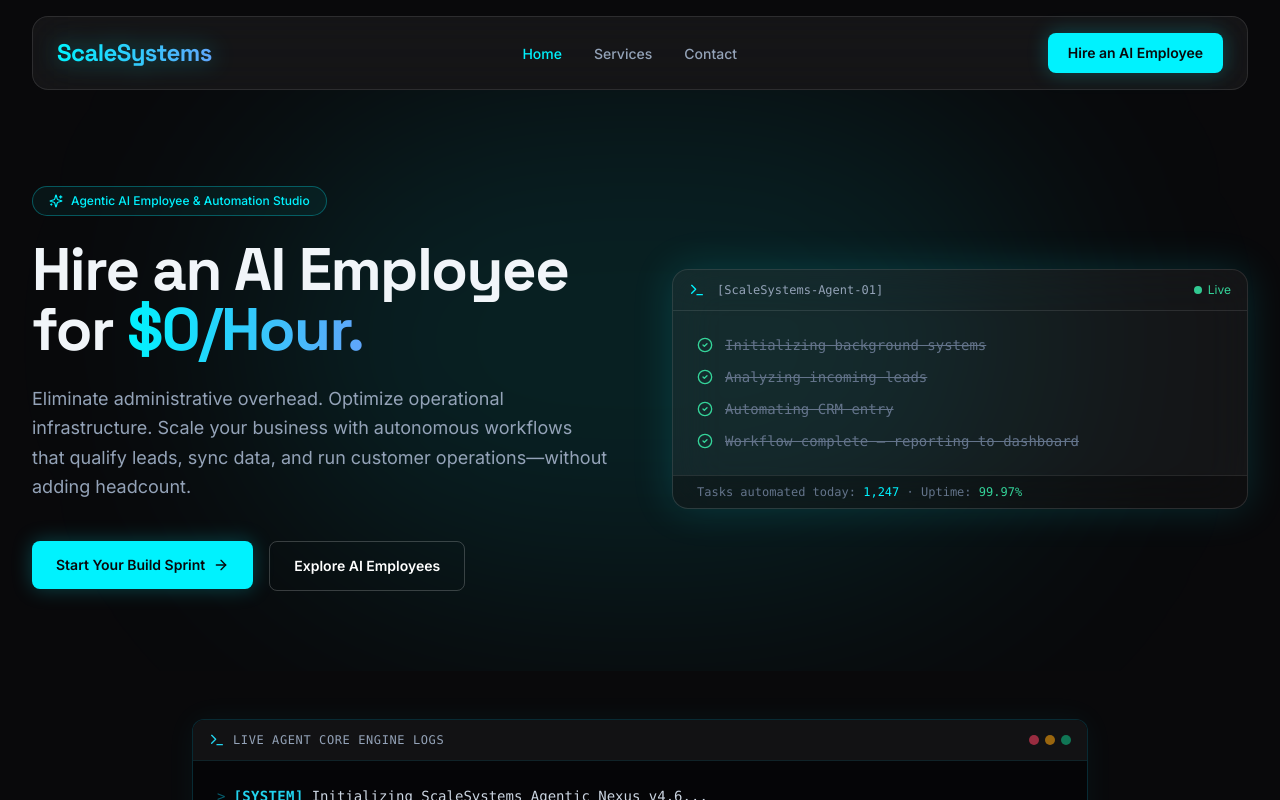
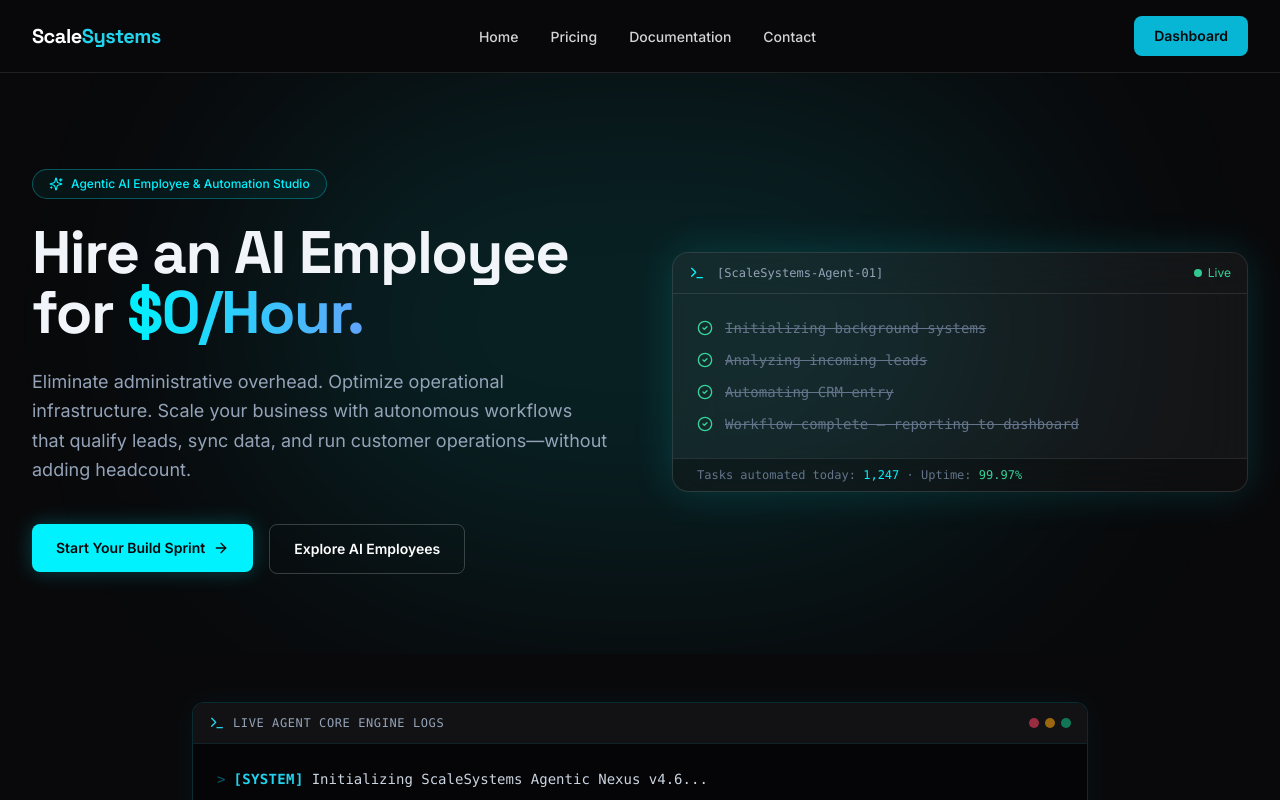
Before and after one commit to evolgenai/Scalesystemsai, a Next.js app: page / in a window 1280 px wide. Shown: the top 800 px of the page. Built offline with nearby package versions, Linux system fonts and the light colour scheme.

Commit message:
Add unified marketing Header/Footer and wire into root layout
Co-authored-by: evolgenai <evolgenai@users.noreply.github.com>

```diff
--- a/src/app/layout.tsx
+++ b/src/app/layout.tsx
@@ -1,8 +1,8 @@
 import type { Metadata, Viewport } from "next";
 import { Inter, Space_Grotesk } from "next/font/google";
 import "./globals.css";
-import Navbar from "@/components/Navbar";
-import Footer from "@/components/Footer";
+import Header from "@/components/marketing/Header";
+import Footer from "@/components/marketing/Footer";
 
 const inter = Inter({
   subsets: ["latin"],
@@ -114,7 +114,7 @@ export default function RootLayout({
             __html: JSON.stringify(organizationJsonLd),
           }}
         />
-        <Navbar />
+        <Header />
         {children}
         <Footer />
       </body>
--- /dev/null
+++ b/src/components/marketing/Footer.tsx
@@ -0,0 +1,56 @@
+import Link from "next/link";
+
+const FOOTER_LINKS = [
+  { href: "/", label: "Home" },
+  { href: "/pricing", label: "Pricing" },
+  { href: "/docs", label: "Documentation" },
+  { href: "/contact", label: "Contact" },
+  { href: "/dashboard", label: "Dashboard" },
+];
+
+export default function Footer() {
+  const year = new Date().getFullYear();
+
+  return (
+    <footer className="border-t border-white/10 bg-zinc-950">
+      <div className="mx-auto max-w-7xl px-4 py-12 sm:px-6 lg:px-8">
+        <div className="flex flex-col gap-8 md:flex-row md:items-start md:justify-between">
+          <div className="max-w-sm">
+            <Link
+              href="/"
+              className="font-display text-lg font-bold tracking-tight text-white"
+            >
+              Scale<span className="text-cyan-400">Systems</span>
+            </Link>
+            <p className="mt-4 text-sm leading-relaxed text-zinc-400">
+              Autonomous AI employees that automate your operational workflows.
+              Deploy, monitor, and scale your agent workforce from one runtime.
+            </p>
+          </div>
+
+          <nav aria-label="Footer navigation">
+            <h2 className="text-sm font-semibold uppercase tracking-wider text-white">
+              Navigation
+            </h2>
+            <ul className="mt-4 space-y-2">
+              {FOOTER_LINKS.map((link) => (
+                <li key={link.href}>
+                  <Link
+                    href={link.href}
+                    className="text-sm text-zinc-400 transition-colors hover:text-white"
+                  >
+                    {link.label}
+                  </Link>
+                </li>
+              ))}
+            </ul>
+          </nav>
+        </div>
+
+        <div className="mt-12 border-t border-white/10 pt-8 text-center text-xs text-zinc-500">
+          &copy; {year} ScaleSystems. All rights reserved.
+        </div>
+      </div>
+    </footer>
+  );
+}
--- /dev/null
+++ b/src/components/marketing/Header.tsx
@@ -0,0 +1,99 @@
+import Link from "next/link";
+
+const NAV_LINKS = [
+  { href: "/", label: "Home" },
+  { href: "/pricing", label: "Pricing" },
+  { href: "/docs", label: "Documentation" },
+  { href: "/contact", label: "Contact" },
+];
+
+export default function Header() {
+  return (
+    <header className="sticky top-0 z-50 w-full border-b border-white/10 bg-zinc-950/70 backdrop-blur-md">
+      <nav
+        className="mx-auto flex max-w-7xl items-center justify-between px-4 py-4 sm:px-6 lg:px-8"
+        aria-label="Main navigation"
+      >
+        <Link
+          href="/"
+          className="font-display text-xl font-bold tracking-tight text-white"
+        >
+          Scale<span className="text-cyan-400">Systems</span>
+        </Link>
+
+        <ul className="hidden items-center gap-8 md:flex">
+          {NAV_LINKS.map((link) => (
+            <li key={link.href}>
+              <Link
+                href={link.href}
+                className="text-sm font-medium text-zinc-300 transition-colors hover:text-white"
+              >
+                {link.label}
+              </Link>
+            </li>
+          ))}
+        </ul>
+
+        <div className="hidden md:block">
+          <Link
+            href="/dashboard"
+            className="inline-flex items-center justify-center rounded-lg bg-cyan-500 px-5 py-2.5 text-sm font-semibold text-zinc-950 transition-colors hover:bg-cyan-400"
+          >
+            Dashboard
+          </Link>
+        </div>
+
+        {/* CSS-only mobile menu toggle (no JS state) */}
+        <input
+          type="checkbox"
+          id="marketing-mobile-menu"
+          className="peer hidden"
+          aria-hidden="true"
+        />
+        <label
+          htmlFor="marketing-mobile-menu"
+          className="cursor-pointer rounded-lg p-2 text-zinc-300 hover:text-white md:hidden"
+          aria-label="Toggle navigation menu"
+        >
+          <svg
+            className="h-6 w-6"
+            fill="none"
+            viewBox="0 0 24 24"
+            strokeWidth={1.75}
+            stroke="currentColor"
+            aria-hidden="true"
+          >
+            <path
+              strokeLinecap="round"
+              strokeLinejoin="round"
+              d="M3.75 6.75h16.5M3.75 12h16.5M3.75 17.25h16.5"
+            />
+          </svg>
+        </label>
+
+        <div className="absolute inset-x-0 top-full hidden border-b border-white/10 bg-zinc-950/95 backdrop-blur-md peer-checked:block md:hidden">
+          <ul className="mx-auto flex max-w-7xl flex-col gap-1 px-4 py-4 sm:px-6">
+            {NAV_LINKS.map((link) => (
+              <li key={link.href}>
+                <Link
+                  href={link.href}
+                  className="block rounded-lg px-3 py-2 text-sm font-medium text-zinc-300 transition-colors hover:bg-white/5 hover:text-white"
+                >
+                  {link.label}
+                </Link>
+              </li>
+            ))}
+            <li className="mt-1">
+              <Link
+                href="/dashboard"
+                className="block rounded-lg bg-cyan-500 px-3 py-2 text-center text-sm font-semibold text-zinc-950 transition-colors hover:bg-cyan-400"
+              >
+                Dashboard
+              </Link>
+            </li>
+          </ul>
+        </div>
+      </nav>
+    </header>
+  );
+}
```
